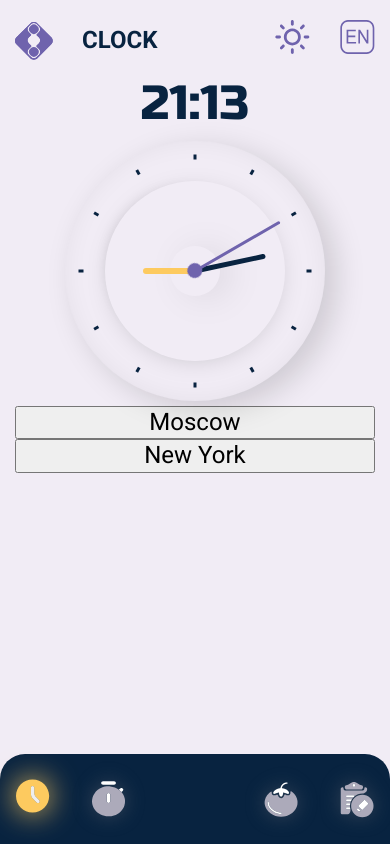
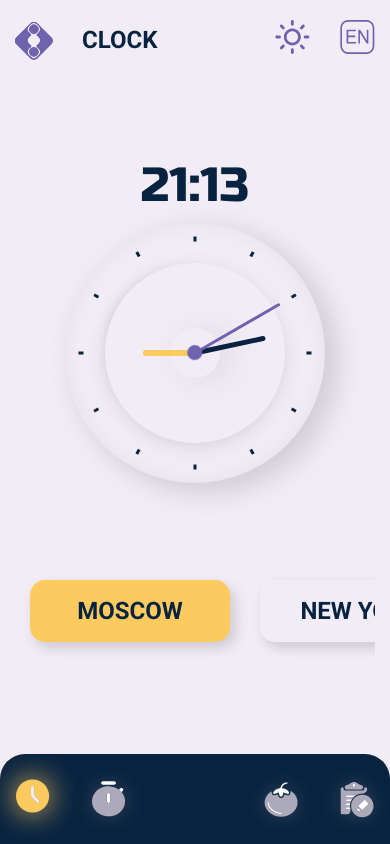
Before and after one commit to MaksEpifanov/zonal, a React (Create React App) app: page / in a window 390 px wide. Built offline with nearby package versions, Linux system fonts and the light colour scheme.

Commit message:
+ style & functionsl for cities list (clock page)

```diff
--- a/src/common/components/Buttons/Buttons.jsx
+++ b/src/common/components/Buttons/Buttons.jsx
@@ -1,9 +1,46 @@
+import classNames from 'classnames/bind';
+import PropTypes from 'prop-types';
+import { ReactComponent as DeleteSVG } from 'assets/icons/delete.svg';
 import styles from './Buttons.module.scss';
 
-const Buttons = () => (
-  <div className={styles.Buttons}>
-    Btn
-  </div>
-);
+const cx = classNames.bind(styles);
+
+const Buttons = ({
+  isItem, active, isPrimary, onClick, onDelete, children,
+}) => {
+  const className = cx({
+    btn: true,
+    btn_isItem: isItem,
+    btn_isItem_active: active,
+    btn_isPrimary: isPrimary,
+  });
+  return (
+    <div className={styles.Buttons}>
+      <button type="button" onClick={onClick} className={className}>
+        {children}
+      </button>
+      {isItem ? <DeleteSVG onClick={onDelete} className={styles.btn__delete} /> : null}
+    </div>
+  );
+};
 
 export default Buttons;
+
+Buttons.propTypes = {
+  isItem: PropTypes.bool,
+  active: PropTypes.bool,
+  isPrimary: PropTypes.bool,
+  onClick: PropTypes.func.isRequired,
+  onDelete: PropTypes.func,
+  children: PropTypes.oneOfType([
+    PropTypes.string,
+    PropTypes.element,
+  ]).isRequired,
+};
+
+Buttons.defaultProps = {
+  isItem: false,
+  active: false,
+  isPrimary: false,
+  onDelete: () => {},
+};
--- a/src/common/components/Buttons/Buttons.module.scss
+++ b/src/common/components/Buttons/Buttons.module.scss
@@ -1 +1,86 @@
-.Buttons {}
+:root[data-theme="light"] {
+  .Buttons {
+    --btn-text-active: var(--foreground-color);
+  }
+}
+
+:root[data-theme="dark"] {
+  .Buttons {
+    --btn-text-active: var(--background-color);
+  }
+}
+
+.Buttons {
+  position: relative;
+
+  display: flex;
+  align-items: center;
+
+  &:hover {
+    .btn {
+      transform: translateX(-5px);
+    }
+
+    .btn__delete {
+      opacity: 1;
+      right: -10px;
+    }
+  }
+
+  .btn {
+    width: 200px;
+    height: 62px;
+    padding: 0 15px;
+    border: none;
+    cursor: pointer;
+
+    font-family: var(--main-font);
+    font-size: var(--text-base-size);
+    font-weight: 700;
+    color: var(--foreground-color);
+
+    transition: transform .4s ease-out;
+    -moz-transition: transform .4s ease-out;
+    -webkit-transition: transform .4s ease-out;
+    -o-transition: transform .4s ease-out;
+
+    &__delete {
+      height: 32px;
+      width: 32px;
+
+      opacity: 0;
+      position: absolute;
+      right: 0;
+
+      border-radius: 50%;
+      outline: 3px solid var(--foreground-color);
+      cursor: pointer;
+
+      fill: black;
+      transition: opacity .4s ease-out, right 1s;
+      -moz-transition: opacity .4s ease-out, right 1s;
+      -webkit-transition: opacity .4s ease-out, right 1s;
+      -o-transition: opacity .4s ease-out, right 1s;
+
+      &:hover {
+        fill: var(--secondary-color);
+      }
+    }
+
+    &_isItem {
+      box-shadow: var(--shadow);
+      border-radius: 15px;
+      background-color: var(--background-color);
+
+      &_active {
+        background-color: var(--active-color);
+        color: var(--btn-text-active)
+      }
+    }
+
+    &_isPrimary {
+      color: red
+    }
+
+  }
+}
--- a/src/common/components/Layout/Layout.module.scss
+++ b/src/common/components/Layout/Layout.module.scss
@@ -15,6 +15,7 @@
 
 @media only screen and (max-width: 768px) {
   .container {
-    gap: 15px
+    height: 90vh;
+    gap: 15px;
   }
 }
--- a/src/pages/clock/components/CitiesList/CitiesList.jsx
+++ b/src/pages/clock/components/CitiesList/CitiesList.jsx
@@ -1,4 +1,7 @@
 import useClock from 'pages/clock/hooks/useClock';
+
+import { Buttons } from 'common/components';
+
 import styles from './CitiesList.module.scss';
 
 // const addCitiesList = [
@@ -9,11 +12,20 @@ import styles from './CitiesList.module.scss';
 // ];
 
 const CitiesList = () => {
-  const [cities] = useClock();
+  const [cities, , deleteCity] = useClock();
   const [activeCity, setActiveCity] = useClock('active');
 
-  const citiesList = cities.map((city) => <button type="button" key={city.id} onClick={() => setActiveCity(city)}>{city.city}</button>);
-  console.log(activeCity);
+  const citiesList = cities.map((city) => (
+    <Buttons
+      key={city.id}
+      isItem
+      onClick={() => setActiveCity(city)}
+      onDelete={() => deleteCity(city.id)}
+      active={activeCity.id === city.id}
+    >
+      {city.city.toUpperCase()}
+    </Buttons>
+  ));
 
   return (
     <div className={styles.CitiesList}>
--- a/src/pages/clock/components/CitiesList/CitiesList.module.scss
+++ b/src/pages/clock/components/CitiesList/CitiesList.module.scss
@@ -1,4 +1,20 @@
 .CitiesList {
+  padding: 15px;
+
   display: flex;
   flex-direction: column;
+  gap: 30px;
+  overflow: scroll;
+  -ms-overflow-style: none;
+  scrollbar-width: none;
 }
+
+.CitiesList::-webkit-scrollbar {
+  display: none;
+}
+
+@media only screen and (max-width: 768px) {
+  .CitiesList {
+    flex-direction: row;
+  }
+}
--- a/src/pages/clock/components/Clock/AnalogClock.module.scss
+++ b/src/pages/clock/components/Clock/AnalogClock.module.scss
@@ -1,15 +1,19 @@
 :root[data-theme="light"] {
+  .AnalogClock {
     --clock-background: var(--background-color);
     --clock-shadow: 11px 8px 30px rgba(0, 0, 0, 0.15), inset 0px 0px 23px rgba(0, 0, 0, 0.05);
     --circle-md-shadow: 0px 4px 28px -11px rgba(0, 0, 0, 0.25), -11px -6px 14px -14px rgba(0, 0, 0, 0.1);
     --circle-sm-shadow: 11px 2px 38px -2px rgba(0, 0, 0, 0.1);
   }
+}
 
 :root[data-theme="dark"] {
+  .AnalogClock {
     --clock-background: var(--navigation-menu);
     --clock-shadow: 11px 8px 30px rgba(0, 0, 0, 0.5), inset 0px 0px 23px rgba(0, 0, 0, 0.05);
     --circle-md-shadow: 0px 4px 38px -18px rgba(0, 0, 0, 0.45), -11px -6px 14px -14px rgba(0, 0, 0, 0.1);
     --circle-sm-shadow: 11px 2px 48px -11px rgba(0, 0, 0, 0.45);
+  }
 }
 
 .AnalogClock {
--- a/src/pages/clock/index.module.scss
+++ b/src/pages/clock/index.module.scss
@@ -1,12 +1,12 @@
 .ClockPage {
+  height: 100%;
   display: flex;
   justify-content: space-evenly;
-  gap: 20px;
 }
 
 @media only screen and (max-width: 768px) {
   .ClockPage {
     flex-direction: column-reverse;
-    gap: 5px;
+    justify-content: space-evenly;
   }
 }
--- a/src/store/reducer.js
+++ b/src/store/reducer.js
@@ -21,6 +21,15 @@ const reducer = (state, action) => {
         },
       };
     }
+    case 'DELETE_CITY': {
+      return {
+        ...state,
+        clock: {
+          ...state.clock,
+          citiesList: state.clock.citiesList.filter((city) => city.id !== action.payload),
+        },
+      };
+    }
     default: return state;
   }
 };
```
Also changed, not shown: src/assets/icons/delete.svg (added). Lines whose indentation alone changed are shown as unchanged.
